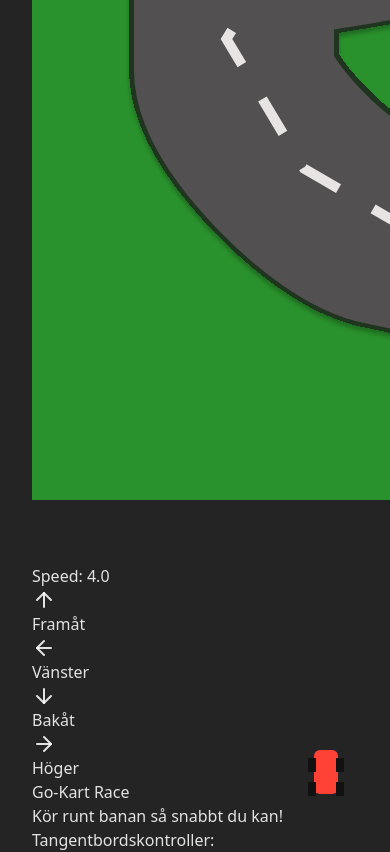
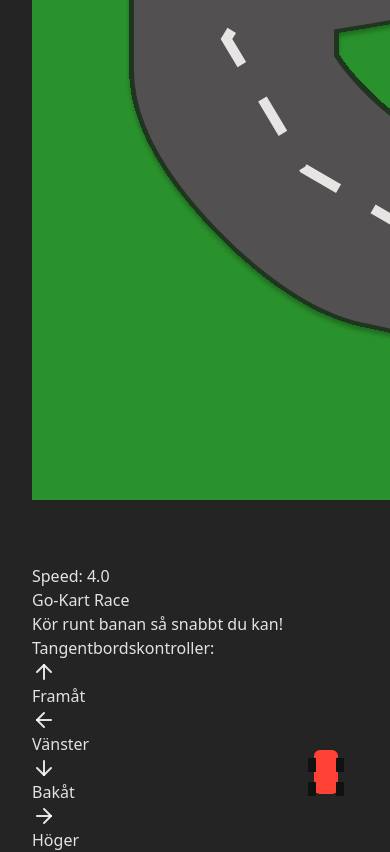
Before and after one commit to Mahtte94/GoKart, a React (Vite) app: page / in a window 390 px wide. Shown: the part 580-1432 px from the top of the page. Built offline with nearby package versions, Linux system fonts and the light colour scheme.

Commit message:
change arrowkeys to only show up on mobile

```diff
--- a/src/components/GameController.tsx
+++ b/src/components/GameController.tsx
@@ -1,4 +1,4 @@
-import React, { useState, useCallback, useRef } from "react";
+import React, { useState, useCallback, useRef, useEffect } from "react";
 import Gokart from "./Gokart";
 import Timer from "./Timer";
 import { ArrowUp, ArrowDown, ArrowLeft, ArrowRight } from "lucide-react";
@@ -10,9 +10,23 @@ const GameController: React.FC = () => {
   const [gameState, setGameState] = useState<GameState>("ready");
   const [currentTime, setCurrentTime] = useState<number>(0);
   const [bestTime, setBestTime] = useState<number | null>(null);
+  const [isMobileView, setIsMobileView] = useState<boolean>(false);
 
   const containerRef = useRef<HTMLDivElement>(null);
   const gokartRef = useRef<any>(null);
+
+  useEffect(() => {
+    const checkMobile = () => {
+      setIsMobileView(window.innerWidth < 768);
+    };
+
+    checkMobile();
+    window.addEventListener('resize', checkMobile);
+
+    return () => {
+      window.removeEventListener('resize', checkMobile);
+    };
+  }, []);
 
   const handleTimeUpdate = useCallback((time: number) => {
     setCurrentTime(time);
@@ -136,9 +150,11 @@ const GameController: React.FC = () => {
           <div className="relative">
             <Gokart ref={gokartRef} />
 
-            <div className="mt-4">
-              <MobileControls onControlPress={handleControlPress} />
-            </div>
+            {gameState === 'playing' && isMobileView && (
+              <div className="mt-4">
+                <MobileControls onControlPress={handleControlPress} />
+              </div>
+            )}
 
             {/* Finish line button (temporary) - replace with actual game logic */}
             {gameState === "playing" && (
```
